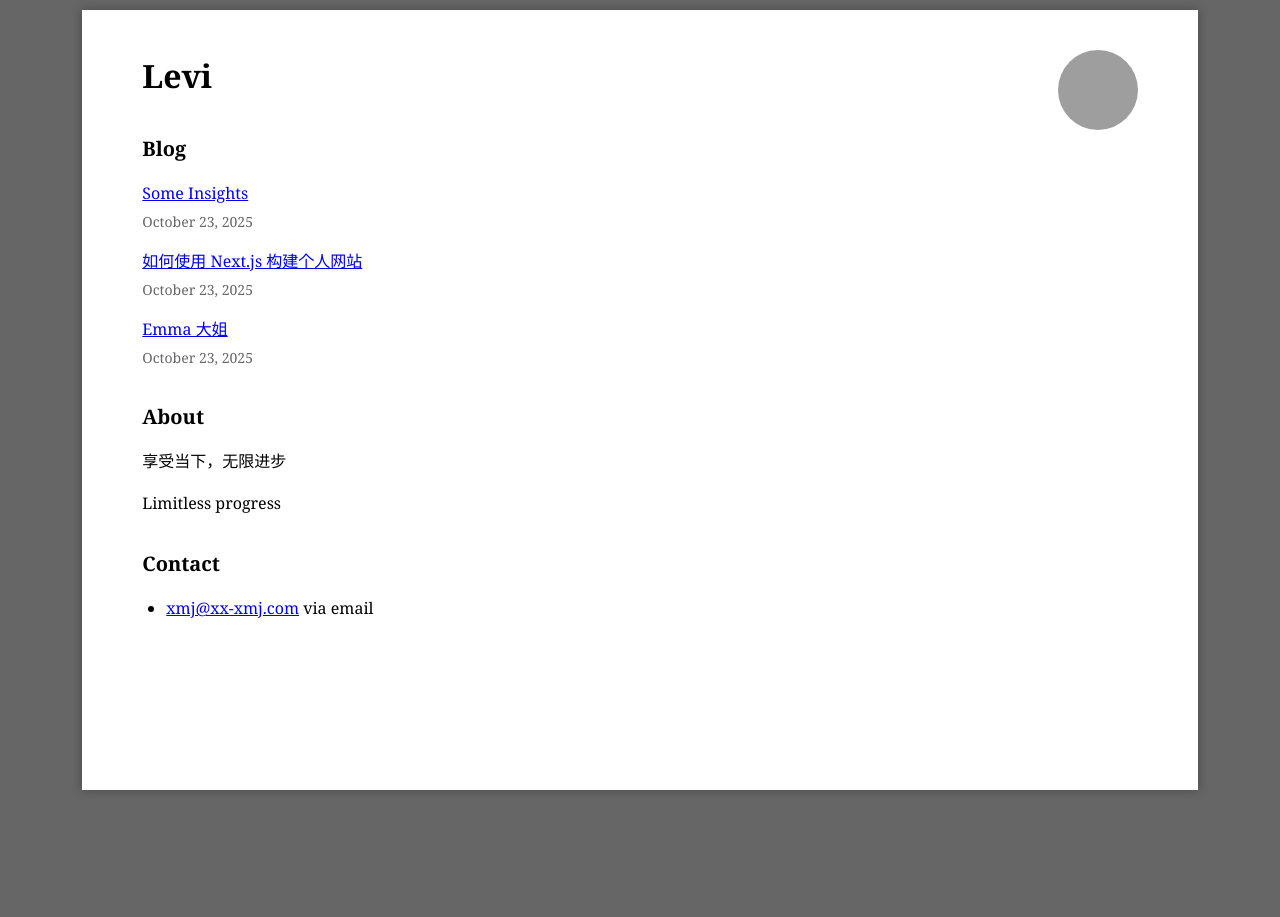
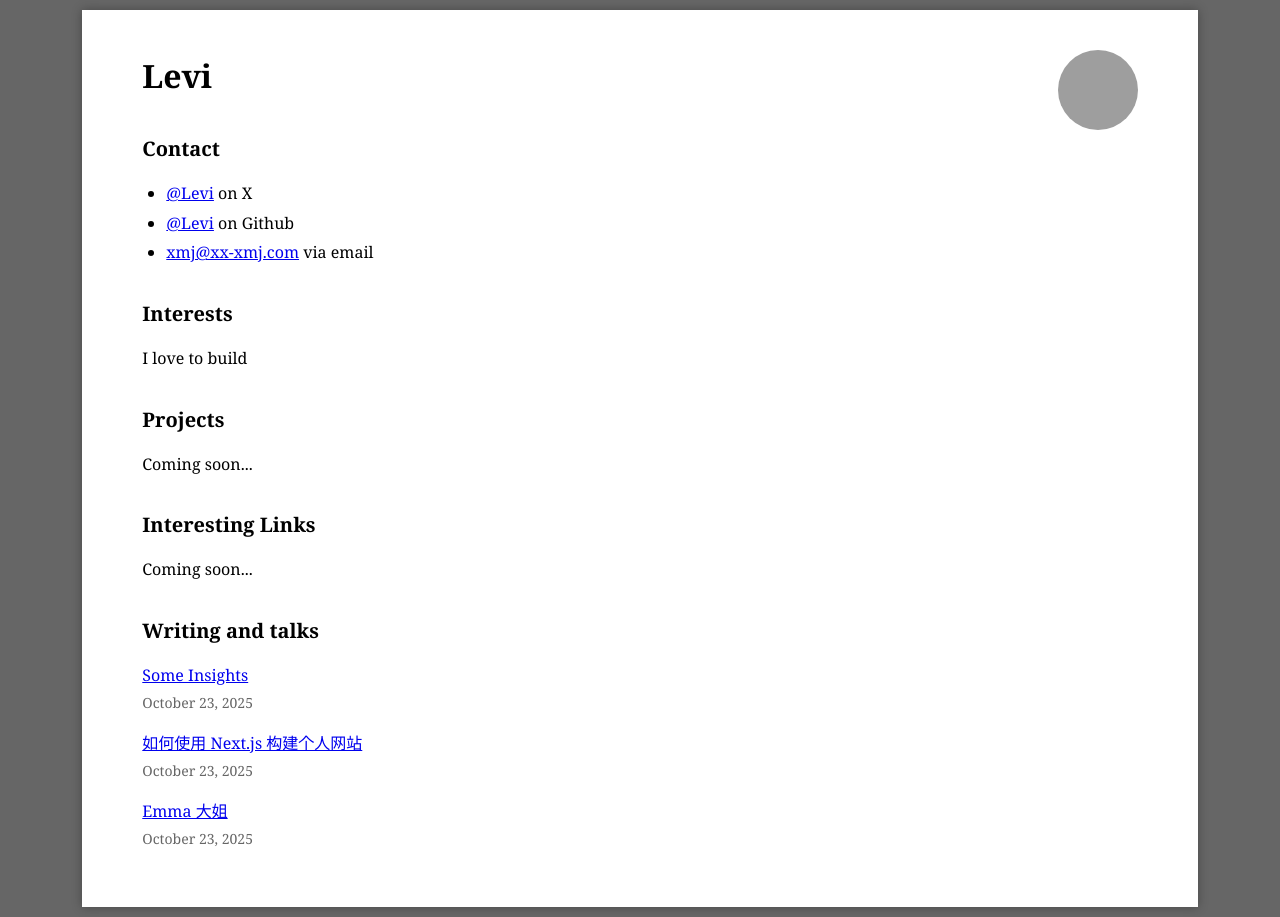
Before and after one commit to namezzy/xx-xmj-blog, a Next.js app: page / in a window 1280 px wide. Before the commit the page ends 800 px from the top, so only its background shows below. Built offline with nearby package versions, Linux system fonts and the light colour scheme; grey boxes are pictures that could not be loaded.

Commit message:
Reorganize homepage layout following gregbrockman.com structure

```diff
--- a/app/page.tsx
+++ b/app/page.tsx
@@ -25,9 +25,58 @@
       </header>
 
       <main>
-        {/* Blog Section */}
+        {/* Contact Section - 放在最上面 */}
         <section>
-          <h2>Blog</h2>
+          <h2>Contact</h2>
+          <ul>
+            <li>
+              <a href="https://x.com/Levi" target="_blank" rel="noopener noreferrer">
+                @Levi
+              </a>
+              {' '}on X
+            </li>
+            <li>
+              <a href="https://github.com/namezzy" target="_blank" rel="noopener noreferrer">
+                @Levi
+              </a>
+              {' '}on Github
+            </li>
+            <li>
+              <a href="mailto:xmj@xx-xmj.com">
+                xmj@xx-xmj.com
+              </a>
+              {' '}via email
+            </li>
+          </ul>
+        </section>
+
+        {/* Interests Section */}
+        <section>
+          <h2>Interests</h2>
+          <p>
+            I love to build
+          </p>
+        </section>
+
+        {/* Projects Section */}
+        <section>
+          <h2>Projects</h2>
+          <p>
+            Coming soon...
+          </p>
+        </section>
+
+        {/* Interesting Links Section */}
+        <section>
+          <h2>Interesting Links</h2>
+          <p>
+            Coming soon...
+          </p>
+        </section>
+
+        {/* Writing and Talks Section */}
+        <section>
+          <h2>Writing and talks</h2>
           <div>
             {blogPosts.map((post) => (
               <div key={post.slug} style={{ marginBottom: '16px' }}>
@@ -47,30 +96,6 @@
             ))}
           </div>
         </section>
-
-        {/* About Section */}
-        <section>
-          <h2>About</h2>
-          <p>
-            享受当下，无限进步
-          </p>
-          <p>
-            Limitless progress
-          </p>
-        </section>
-
-        {/* Contact Section */}
-        <section>
-          <h2>Contact</h2>
-          <ul>
-            <li>
-              <a href="mailto:xmj@xx-xmj.com">
-                xmj@xx-xmj.com
-              </a>
-              {' '}via email
-            </li>
-          </ul>
-        </section>
       </main>
     </div>
   );
```
